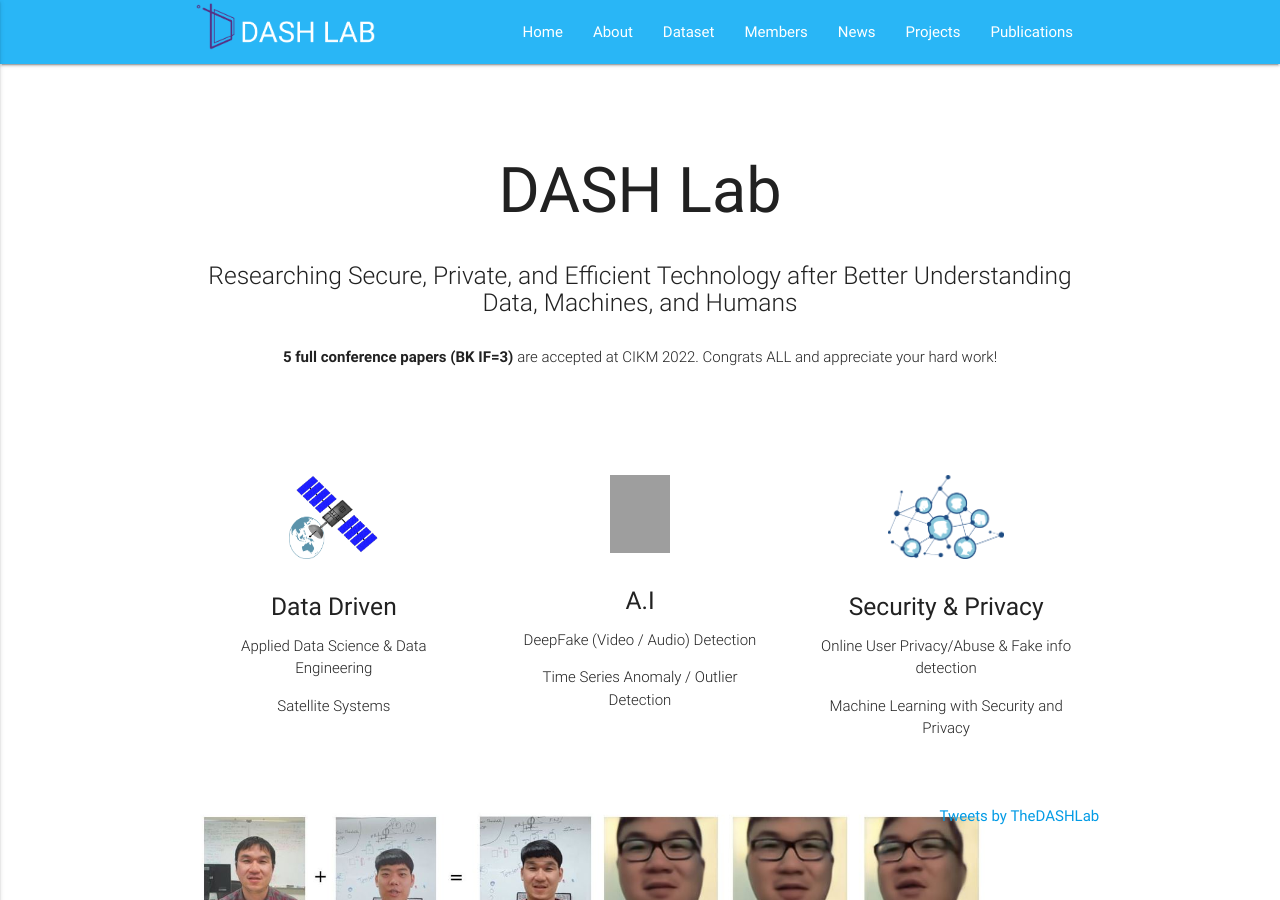
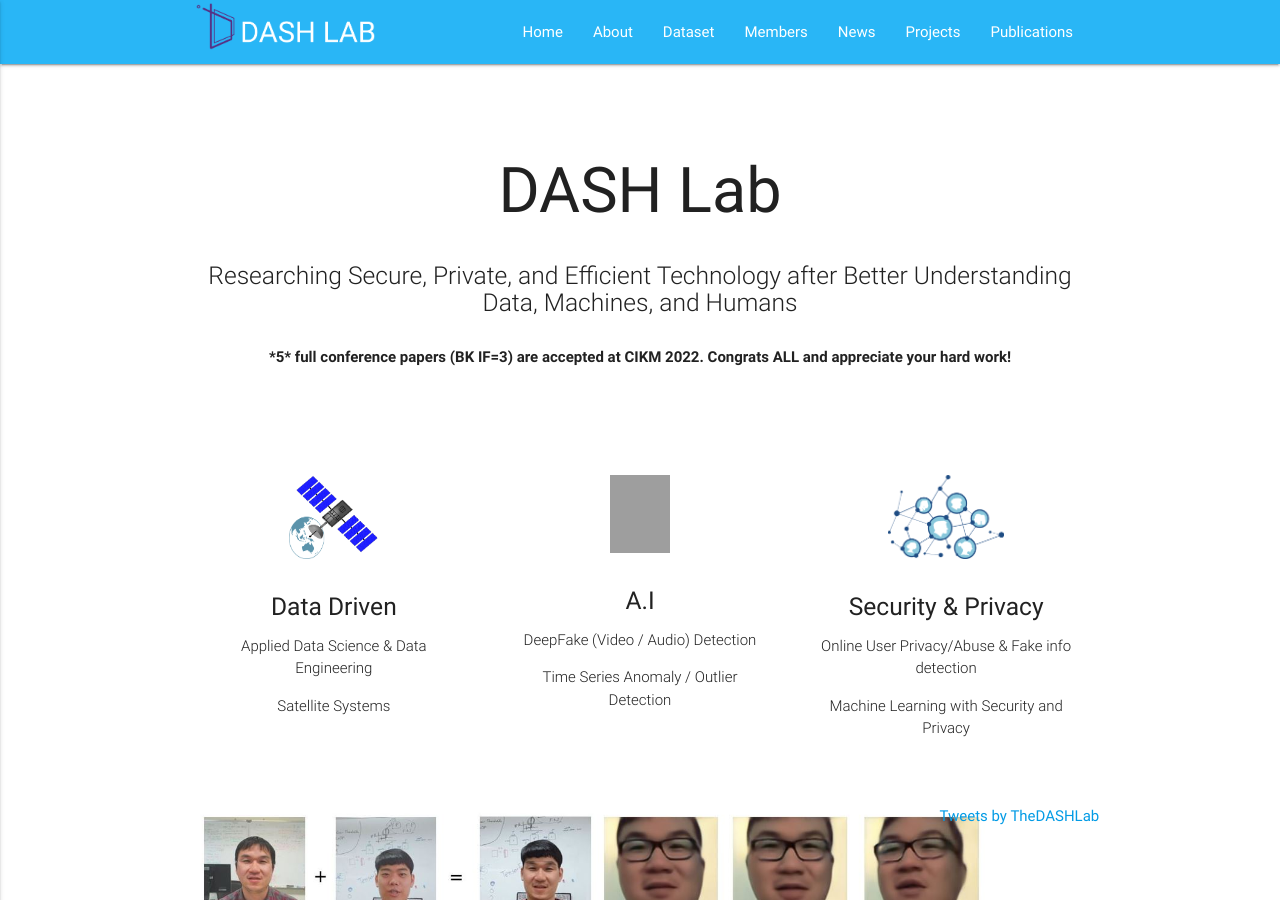
Before and after one commit to Yurim990507/DASH-Lab.github.io, a Jekyll site: the page built from index.md, in a window 1280 px wide and 900 px high. Built offline with Jekyll 4.4.1, drawn with Linux system fonts in a browser that asks for light colours; comment, search, counter and statistics services are not loaded; grey boxes are pictures that could not be loaded.

Commit message:
Update home.html

```diff
--- a/_layouts/home.html
+++ b/_layouts/home.html
@@ -11,7 +11,7 @@ layout: default
       </div>
 
       <div class="row center">
-       <h7 class="header col s12 light"> <b>5 full conference papers (BK IF=3) </b> are accepted at CIKM 2022. Congrats ALL and appreciate your hard work!</h7>
+       <h7 class="header col s12 light"> <b> *5* full conference papers (BK IF=3) are accepted at CIKM 2022. Congrats ALL and appreciate your hard work! </b></h7>
       </div>
         <br><br>
 
```
